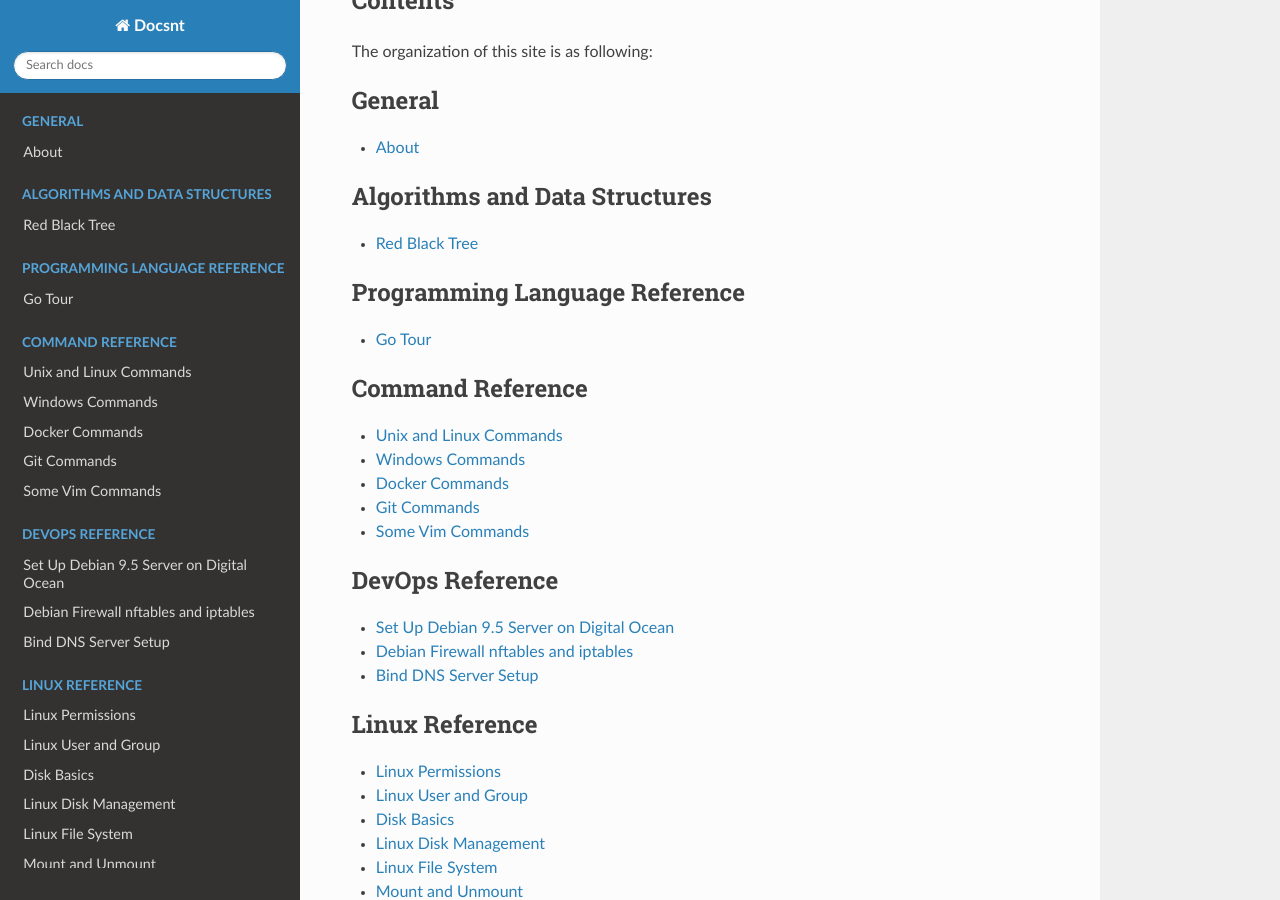
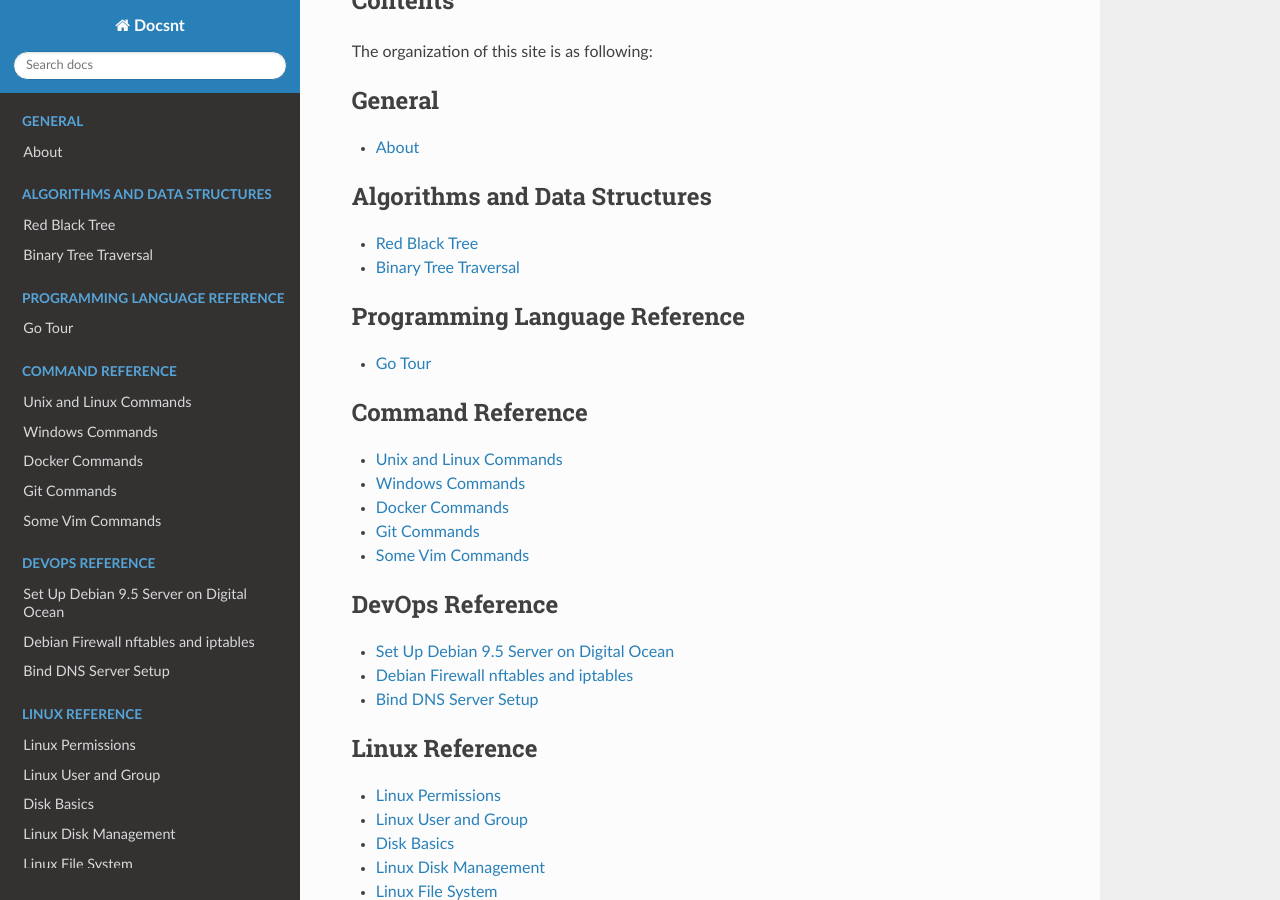
Before and after one commit to snowme34/snowme34.com, a Sphinx documentation site: the page built from docs/source/index.rst, in a window 1280 px wide and 900 px high, scrolled down 789 px. Built offline with Sphinx 7.4.7 and the Read the Docs theme 2.0.0, drawn with Linux system fonts in a browser that asks for light colours.

Commit message:
add bin tree traversal to toctree

```diff
--- a/docs/source/index.rst
+++ b/docs/source/index.rst
@@ -61,6 +61,7 @@ The organization of this site is as following:
    :name: sec-algorithms-and-data-structures
 
    algorithms-and-data-structures/red-black-tree/red-black-tree
+   algorithms-and-data-structures/binary-tree/binary-tree-traversal
 
 
 .. toctree::
```
